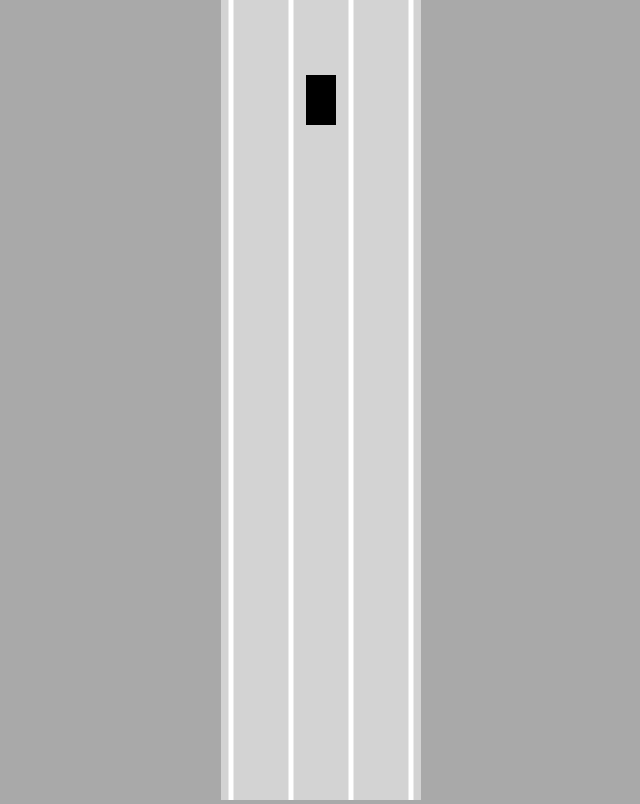
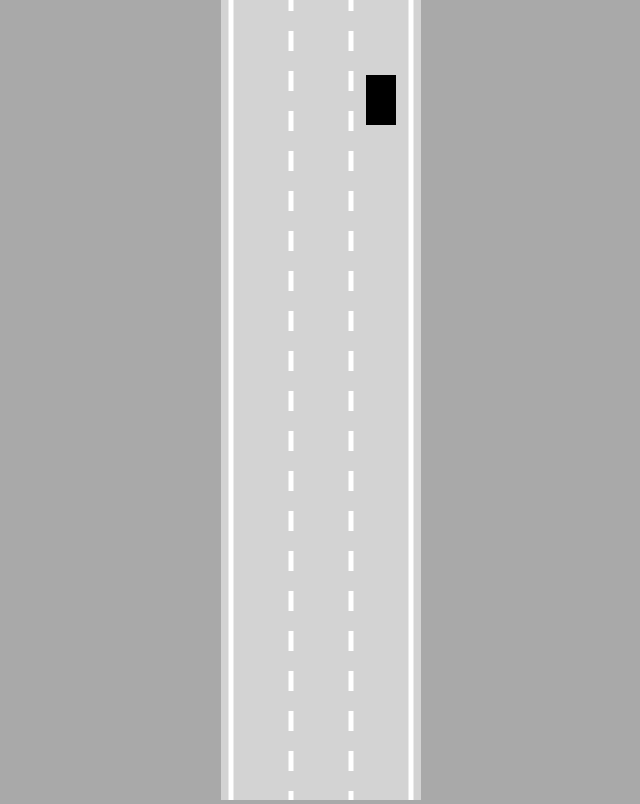
Before and after one commit to shashankbhosagi/selfdriving-car-simulation, a plain HTML site: page index.html in a window 1280 px wide. Shown: the whole page, without its empty margins (319-959 px from the left). Drawn offline with Linux system fonts and the light colour scheme.

Commit message:
laneCenter function to positioin car in the center of given index lane

```diff
--- a/index.html
+++ b/index.html
@@ -5,6 +5,7 @@
 </head>
 <body>
   <canvas id="myCanvas"></canvas>
+  <script src="./utils.js"></script>
   <script src="./road.js"></script>
   <script src="./car.js"></script>
   <script src="./controls.js"></script>
--- a/main.js
+++ b/main.js
@@ -6,7 +6,7 @@ canvas.width = 200;
 // COntect to handel everything with car
 const ctx = canvas.getContext("2d");
 const road = new Road(canvas.width / 2, canvas.width * 0.9);
-const car = new Car(100, 100, 30, 50);
+const car = new Car(road.getLaneCenter(5), 100, 30, 50);
 
 animate();
 
--- a/road.js
+++ b/road.js
@@ -12,30 +12,31 @@ class Road {
     this.bottom = +infinity;
   }
 
+  getLaneCenter(laneIndex) {
+    const laneWidth = this.width / this.laneCount;
+    return (
+      this.left +
+      laneWidth / 2 +
+      laneWidth * Math.min(laneIndex, this.laneCount - 1)
+    );
+  }
+
   draw(ctx) {
     ctx.lineWidth = 5;
     ctx.strokeStyle = "white";
 
     for (let i = 0; i <= this.laneCount; i++) {
       const x = lerp(this.left, this.right, i / this.laneCount);
+      if (i > 0 && i < this.laneCount) {
+        ctx.setLineDash([20, 20]);
+      } else {
+        ctx.setLineDash([]);
+      }
+
       ctx.beginPath();
       ctx.moveTo(x, this.top);
       ctx.lineTo(x, this.bottom);
       ctx.stroke();
     }
-
-    // ctx.beginPath();
-    // ctx.moveTo(this.left, this.top);
-    // ctx.lineTo(this.left, this.bottom);
-    // ctx.stroke();
-
-    // ctx.beginPath();
-    // ctx.moveTo(this.right, this.top);
-    // ctx.lineTo(this.right, this.bottom);
-    // ctx.stroke();
   }
 }
-
-function lerp(A, B, t) {
-  return A + (B - A) * t;
-}
--- /dev/null
+++ b/utils.js
@@ -0,0 +1,3 @@
+function lerp(A, B, t) {
+  return A + (B - A) * t;
+}
```
